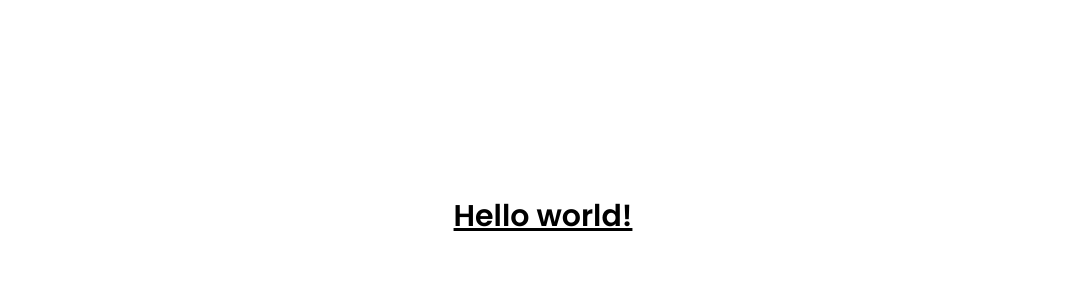
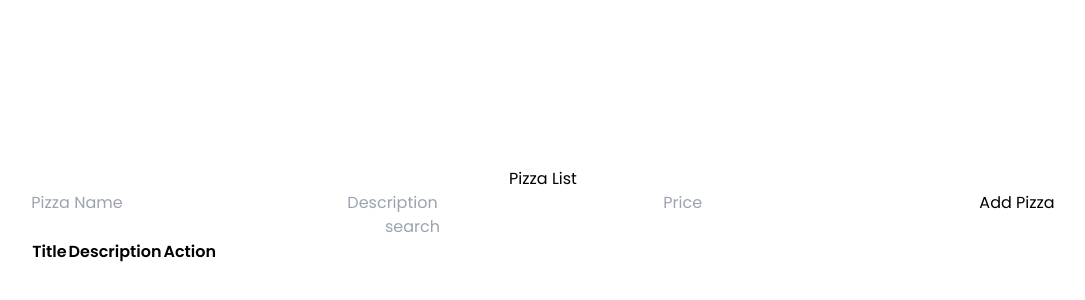
Before and after one commit to RamkumarJarvis/vite-react-redux-app, a React (Vite) app: page / in a window 1280 px wide. Shown: the part 184-484 px from the top of the page, without its empty margins (97-1182 px from the left). Built offline with nearby package versions, Linux system fonts and the light colour scheme.

Commit message:
Redux structure complete

```diff
--- a/src/App.jsx
+++ b/src/App.jsx
@@ -1,17 +1,20 @@
-import { useState } from 'react'
-import reactLogo from './assets/react.svg'
-import viteLogo from '/vite.svg'
+
 import './App.css'
+import { Provider } from 'react-redux';
+import FormField from './components/formField';
+import store from './redux/store';
+import PizzaTable from './components/pizzaTable';
+import 'react-toastify/dist/ReactToastify.css';
 
 function App() {
-  const [count, setCount] = useState(0)
-
   return (
-    <>
-      <h1 className="text-3xl font-bold underline">
-      Hello world!
-    </h1>
-    </>
+    <Provider store={store}>
+      <>
+        <h1>Pizza List</h1>
+        <FormField />
+        <PizzaTable/>
+      </>
+    </Provider>
   )
 }
 
--- /dev/null
+++ b/src/components/formField.jsx
@@ -0,0 +1,58 @@
+import React, { useState } from 'react'
+import { addPizza } from '../redux/slice/pizzaSlice';
+import { useDispatch } from 'react-redux';
+import { v4 as uuid } from 'uuid'
+import { ToastContainer, toast } from 'react-toastify';
+export default function FormField() {
+    const [formData, setFormData] = useState({
+        name: '',
+        desc: '',
+        price: ''
+    });
+
+    const disPatch = useDispatch();
+
+    const handleSubmit = (e) => {
+        e.preventDefault();
+        const newPizza = { ...formData, id: uuid() };
+        console.log("🚀 ~ handleSubmit ~ newPizza:", newPizza)
+        disPatch(addPizza(newPizza))
+        toast.success("pizza added")
+        setFormData({
+            name: '',
+            desc: '',
+            price: ''
+        })
+    }
+    return (
+        <>
+        <form onSubmit={handleSubmit}>
+            <input
+                type='text'
+                placeholder='Pizza Name'
+                value={formData.name}
+                onChange={(e) => setFormData({ ...formData, name: e.target.value })}
+                required
+            />
+            <input
+                type='text'
+                placeholder='Description'
+                value={formData.desc}
+                onChange={(e) => setFormData({ ...formData, desc: e.target.value })}
+                required
+            />
+            <input
+                type='text'
+                placeholder='Price'
+                value={formData.price}
+                onChange={(e) => setFormData({ ...formData, price: e.target.value })}
+                required
+            />
+            <button type='submit'>Add Pizza</button>
+
+        </form>
+        <ToastContainer />
+        </>
+    )
+
+}
--- /dev/null
+++ b/src/components/pizzaTable.jsx
@@ -0,0 +1,45 @@
+import { useState } from "react";
+import { useSelector } from "react-redux"
+
+export default function PizzaTable() {
+    const [search, setSearch] = useState('')
+    const pizzaList = useSelector(state => state.pizzas.items);
+    const handleSearch = (e) => {
+        console.log("🚀 ~ handleSearch ~ e:", e)
+        setSearch(e.target.value)
+    }
+    return (
+        <>
+            <input
+                type="text"
+                placeholder="search"
+                value={search}
+                onChange={handleSearch}
+            />
+            <table>
+                <thead>
+                    <tr>
+                        <th>Title</th>
+                        <th>Description</th>
+                        <th>Action</th>
+                    </tr>
+                </thead>
+                <tbody>
+                    {pizzaList.map(pizza => (
+                        <tr key={pizza.id}>
+                            <td>{pizza.name}</td>
+                            <td>{pizza.desc}</td>
+                            <td>{pizza.price}</td>
+                            <td>
+                                {/* <button onClick={() =>{
+
+                                }} >Edit</button>
+                                <button>Delete</button> */}
+                            </td>
+                        </tr>
+                    ))}
+                </tbody>
+            </table>
+        </>
+    )
+}
--- a/src/index.css
+++ b/src/index.css
@@ -4,10 +4,7 @@
 :root {
   font-family: 'Poppins', system-ui, Avenir, Helvetica, Arial, sans-serif;
   line-height: 1.5;
-  font-weight: 400;
-
   color-scheme: light dark;
-
   font-synthesis: none;
   text-rendering: optimizeLegibility;
   -webkit-font-smoothing: antialiased;
--- /dev/null
+++ b/src/redux/slice/pizzaSlice.js
@@ -0,0 +1,24 @@
+import { createSlice } from "@reduxjs/toolkit";
+
+const initialState = {
+    items: []
+}
+
+export const PizzaSlice = createSlice({
+    name: 'Pizzas',
+    initialState,
+    reducers: {
+        addPizza: (state, action) => {
+            console.log("🚀 ~ state:", state)
+            console.log("🚀 ~ action:", action)
+            state.items.push(action.payload)
+        },
+        deletePizza: (state, action) => {
+            state.items = state.items.filter(item => item.id !== action.payload)
+        }
+    }
+});
+
+export const { addPizza, deletePizza } = PizzaSlice.actions;
+
+export default PizzaSlice.reducer;
--- /dev/null
+++ b/src/redux/store.js
@@ -0,0 +1,10 @@
+import { configureStore } from "@reduxjs/toolkit";
+import PizzaReducer from "./slice/pizzaSlice"
+
+const store = configureStore({
+    devTools: true,
+    reducer: {
+        pizzas: PizzaReducer
+    }
+})
+export default store;
```
Also changed, not shown: package.json (+6 -1 lines), 1 other file (tests, documents, lock files or other folders).
